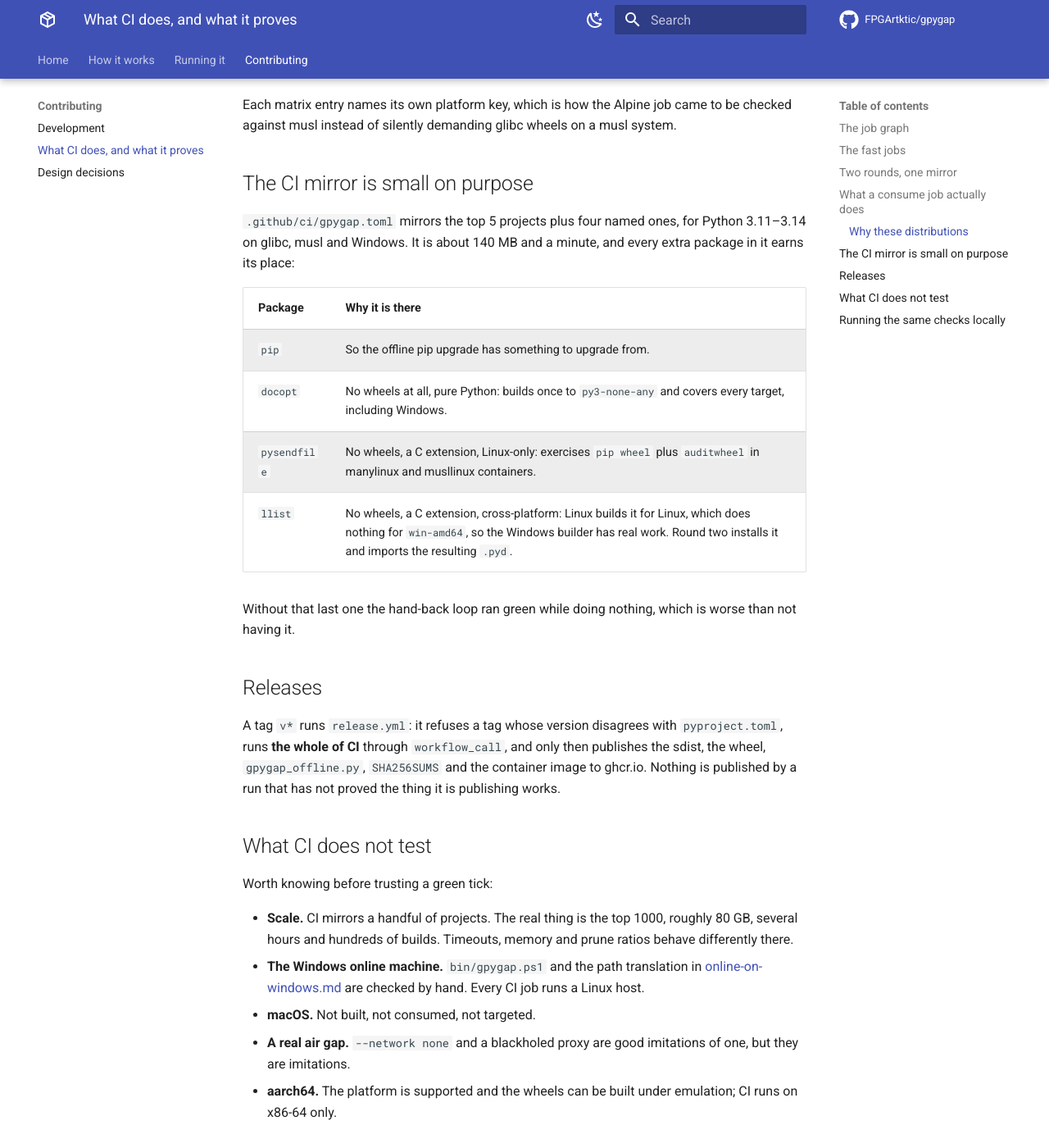
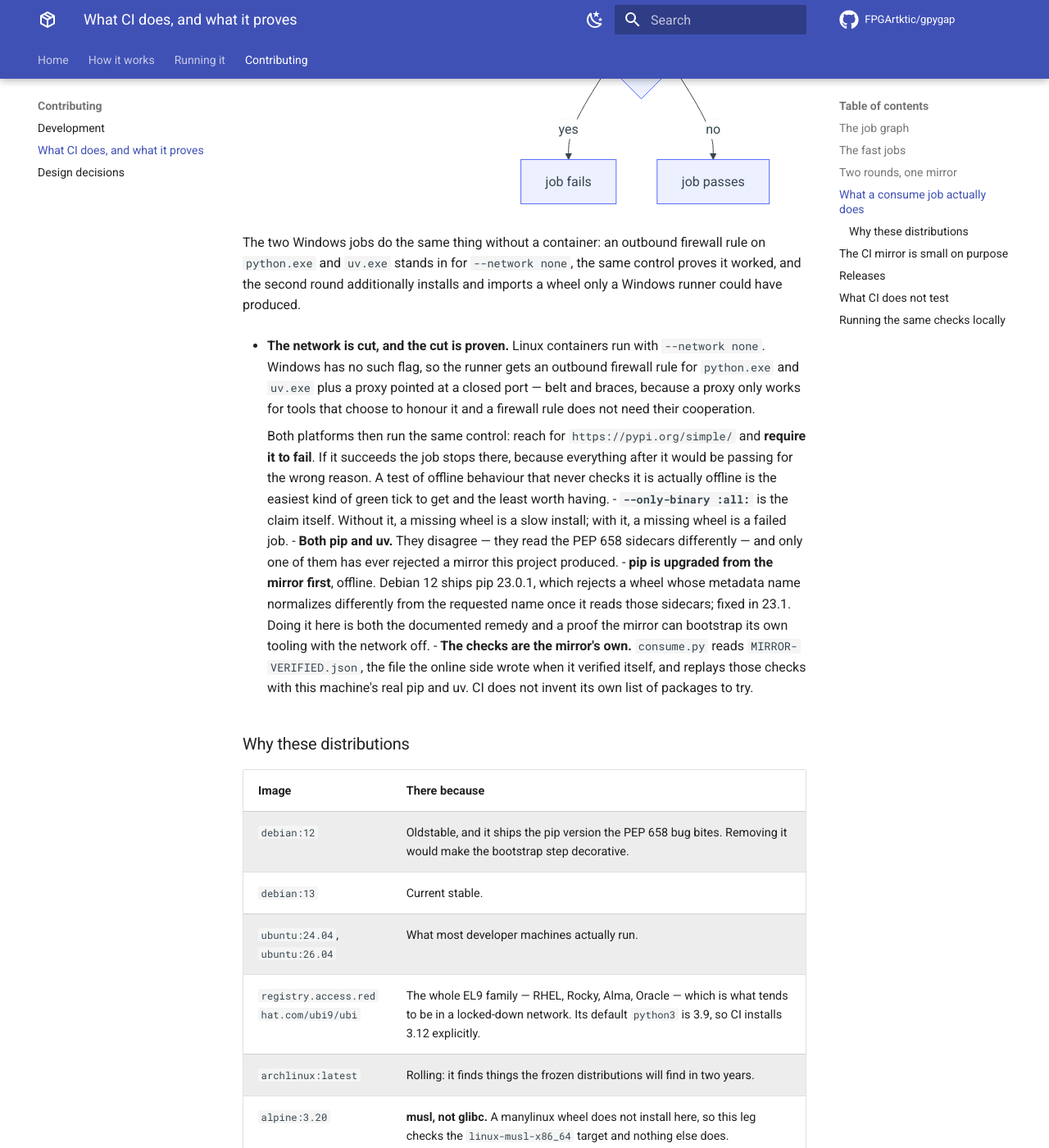
Before and after one commit to FPGArtktic/gpygap, an MkDocs documentation site: the page built from docs/ci.md, in a window 1280 px wide and 1400 px high, scrolled down 4642 px. Shown: the whole window at 82% size. Built offline with MkDocs 1.6.1 and Material for MkDocs 9.7.7, drawn with Linux system fonts in a browser that asks for light colours; comment, search, counter and statistics services are not loaded; some of the changed text lies outside the part shown.

Commit message:
docs: put the offline control in the diagram, and refresh the numbers
Two things in the CI page had stopped being true.

The consume flowchart went straight from 'docker build' to 'verify', leaving
out the step that reaches for pypi.org and requires it to fail. That step is
the reason the rest of the diagram means anything, so omitting it understated
the test and left the page describing the version from before the control
existed.

The CI mirror is 180 MB and the mirror job takes two to three minutes; the
page still said 140 MB and a minute, from before musl and llist were added.

The Windows pair now gets a sentence of its own rather than being implied by a
diagram drawn around containers it does not use.

Co-Authored-By: Claude Opus 5 <noreply@anthropic.com>

````diff
--- a/docs/ci.md
+++ b/docs/ci.md
@@ -106,16 +106,24 @@ it is described in [online-on-windows.md](online-on-windows.md). CI does not tes
 Each of the nine consume jobs installs from the mirror the way a developer would, and
 every part of how it does that is load-bearing.
 
+The Linux shape, which is seven of the nine jobs:
+
 ```mermaid
-flowchart LR
-    A["docker build<br/>distribution + python + venv + uv"] --> B["docker run --network none"]
-    B --> C["gpygap_offline.py verify<br/>every file against MIRROR-SHA256SUMS"]
+flowchart TD
+    A["docker build<br/>distribution + python + venv + uv"] --> P{"reach pypi.org<br/>with --network none"}
+    P -->|"it answered"| X["job fails:<br/>nothing below would prove anything"]
+    P -->|"refused"| C["gpygap_offline.py verify<br/>every file against MIRROR-SHA256SUMS"]
     C --> D["pip install --upgrade pip<br/>from the mirror, offline"]
     D --> E["consume.py replays MIRROR-VERIFIED.json<br/>with pip AND uv, --only-binary :all:"]
     E --> F{"anything fell back<br/>to a source build?"}
     F -->|yes| G["job fails"]
     F -->|no| H["job passes"]
 ```
+
+The two Windows jobs do the same thing without a container: an outbound firewall rule on
+`python.exe` and `uv.exe` stands in for `--network none`, the same control proves it
+worked, and the second round additionally installs and imports a wheel only a Windows
+runner could have produced.
 
 - **The network is cut, and the cut is proven.** Linux containers run with
   `--network none`. Windows has no such flag, so the runner gets an outbound firewall
@@ -157,8 +165,8 @@ checked against musl instead of silently demanding glibc wheels on a musl system
 ## The CI mirror is small on purpose
 
 `.github/ci/gpygap.toml` mirrors the top 5 projects plus four named ones, for Python
-3.11–3.14 on glibc, musl and Windows. It is about 140 MB and a minute, and every extra
-package in it earns its place:
+3.11–3.14 on glibc, musl and Windows. It is about 180 MB, and the `mirror` job takes
+two to three minutes. Every extra package in it earns its place:
 
 | Package | Why it is there |
 | --- | --- |
````
